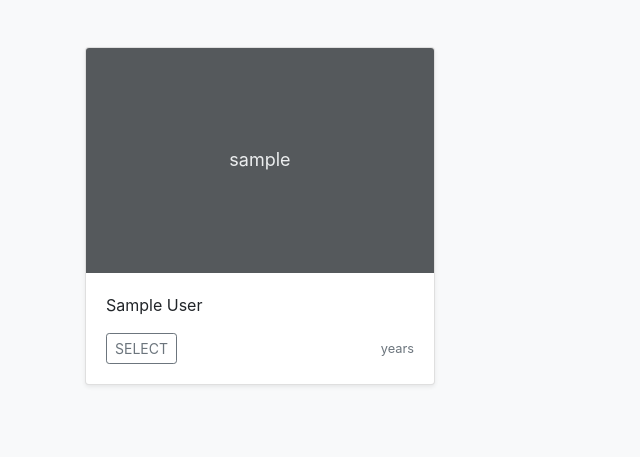
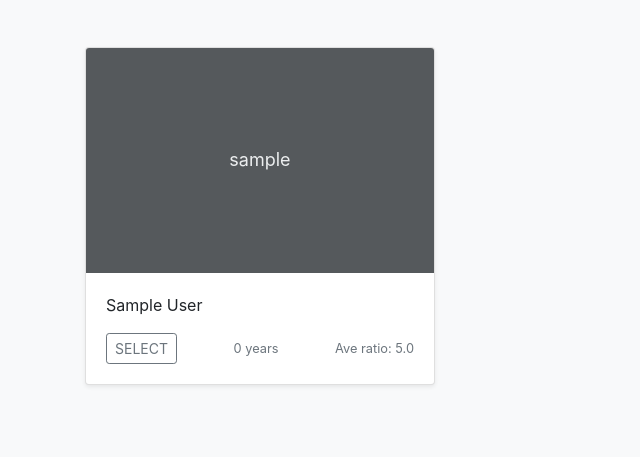
Before and after one commit to CobraSEA/MA_barbershop, a Django app: page /shop/proc/1/ in a window 1280 px wide. Shown: the part 443-900 px from the top of the page, without its empty margins (0-640 px from the left). Run offline with Django 3.2, Linux system fonts and the light colour scheme; tables that the repository leaves empty hold one stand-in row (values such as "Sample post"); some libraries are stand-ins or nearby versions.

Commit message:
add years and ratio to procedure site

```diff
--- a/shop/admin.py
+++ b/shop/admin.py
@@ -24,6 +24,7 @@ class CommentsAdmin(admin.ModelAdmin):
     list_display = ('client', 'master', 'rate', 'insert_datetime')
     ordering = ('-insert_datetime', )
 
+
 admin.site.register(Procedures, ProcedureAdmin)
 admin.site.register(Comments, CommentsAdmin)
 admin.site.register(Orders, OrdersAdmin)
--- a/shop/templates/shop/proc.html
+++ b/shop/templates/shop/proc.html
@@ -102,7 +102,8 @@
                 <div class="btn-group">
                   <a type="button" class="btn btn-sm btn-outline-secondary" href="{% url 'shop:reg_order' procedure.id master.id %}">SELECT</a>
                 </div>
-                <small class="text-muted">{{ master_age }} years</small>
+                <small class="text-muted">{{ master.age }} years</small>
+                  <small class="text-muted">Ave ratio: {{ master.ratio }}</small>
               </div>
             </div>
           </div>
--- a/shop/views.py
+++ b/shop/views.py
@@ -14,7 +14,6 @@ from Barber.settings import TIME_ZONE
 
 START_WORK_HOUR = 8
 END_WORK_HOUR = 23
-WORK_DAY_HOURS = 14
 USER_SCHEDULE_SLICE = 30
 
 
@@ -35,7 +34,6 @@ class CreateProcedure(generic.CreateView):
     fields = '__all__'
 
     def get(self, request, *args, **kwargs):
-        print(request.user.is_staff)
         if request.user.is_staff:
             return super().get(request, *args, **kwargs)
         return HttpResponseRedirect(reverse('shop:index'))
@@ -50,7 +48,6 @@ class ClientOrdersView(generic.ListView):
 
     def get_context_data(self, *args, **kwargs):
         context = super().get_context_data(*args, **kwargs)
-        print(context)
         return context
 
 class AllOrdersView(generic.ListView):
```
